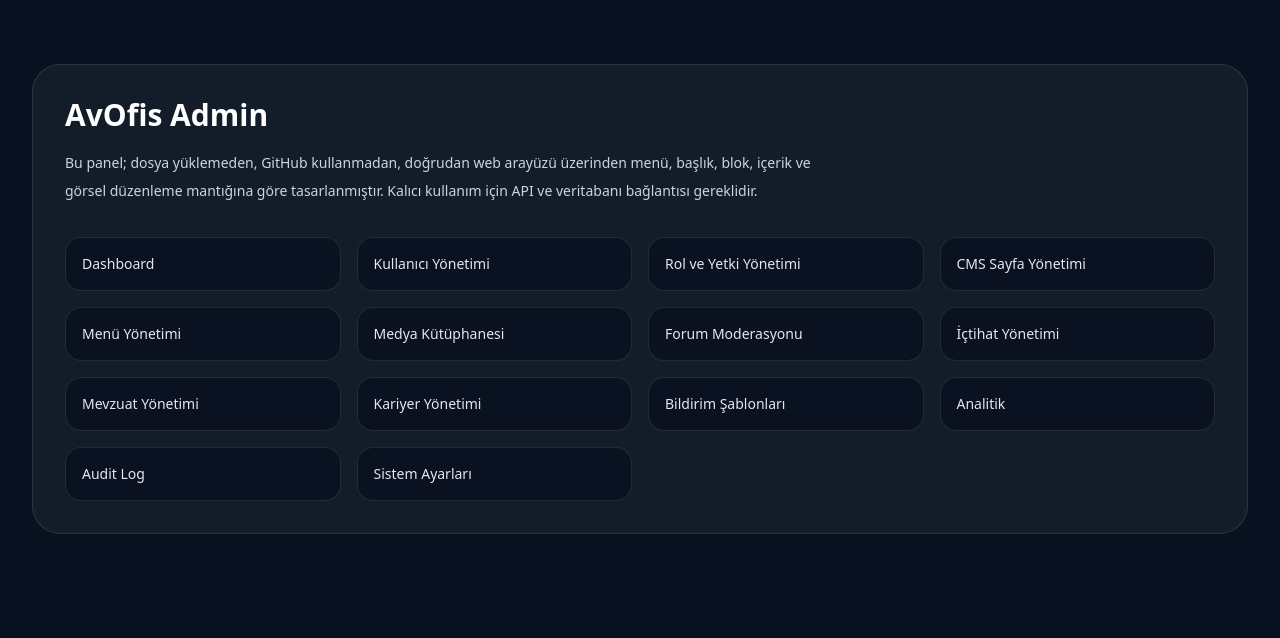
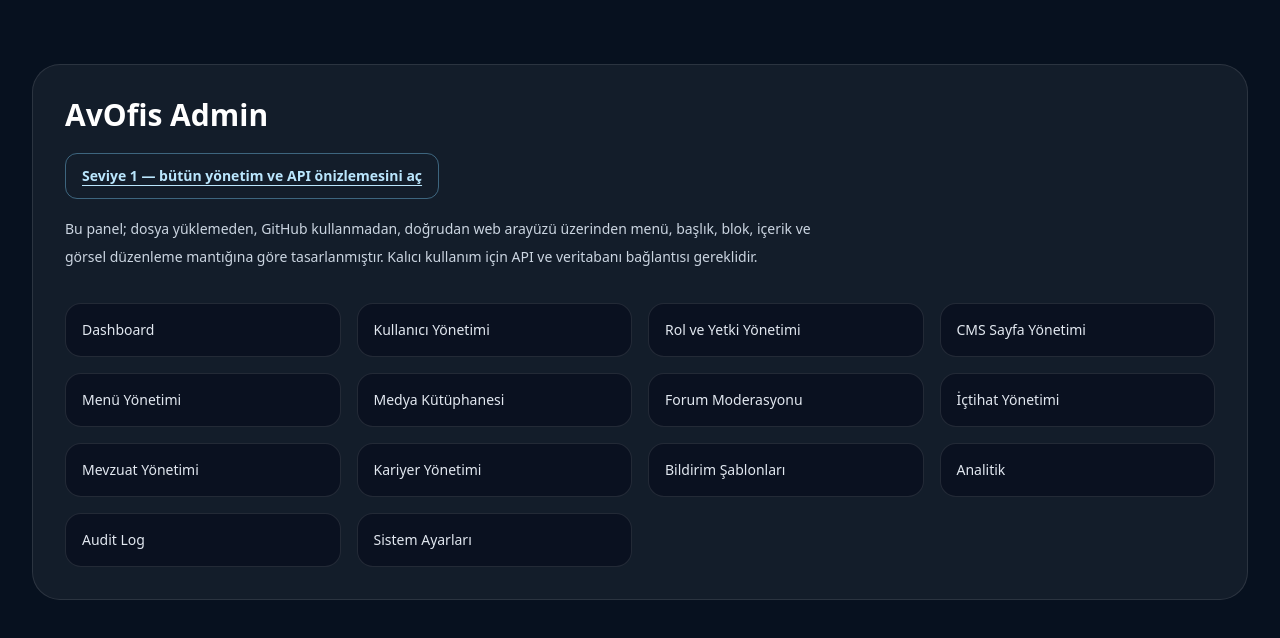
Before and after one commit to netadalet-oss/avofis-platform, a Next.js app in the folder admin/: page / in a window 1280 px wide. Shown: the top 638 px of the page. Built offline with nearby package versions, Linux system fonts and the light colour scheme.

Commit message:
feat(s1): link admin homepage to real full-product stage preview

```diff
--- a/admin/src/app/page.tsx
+++ b/admin/src/app/page.tsx
@@ -1,3 +1,5 @@
+import Link from "next/link";
+
 const sections = [
   "Dashboard",
   "Kullanıcı Yönetimi",
@@ -21,6 +23,9 @@ export default function AdminHome() {
       <div className="container-shell py-16">
         <div className="rounded-[28px] border border-white/10 bg-white/5 p-8">
           <h1 className="text-3xl font-semibold">AvOfis Admin</h1>
+          <Link href="/seviye-1-onizleme" className="mt-5 inline-flex rounded-xl border border-sky-300/40 px-4 py-3 text-sm font-semibold text-sky-200 underline underline-offset-4">
+            Seviye 1 — bütün yönetim ve API önizlemesini aç
+          </Link>
           <p className="mt-4 max-w-3xl text-sm leading-7 text-slate-300">
             Bu panel; dosya yüklemeden, GitHub kullanmadan, doğrudan web arayüzü üzerinden menü, başlık, blok, içerik ve görsel düzenleme mantığına göre tasarlanmıştır. Kalıcı kullanım için API ve veritabanı bağlantısı gereklidir.
           </p>
```
